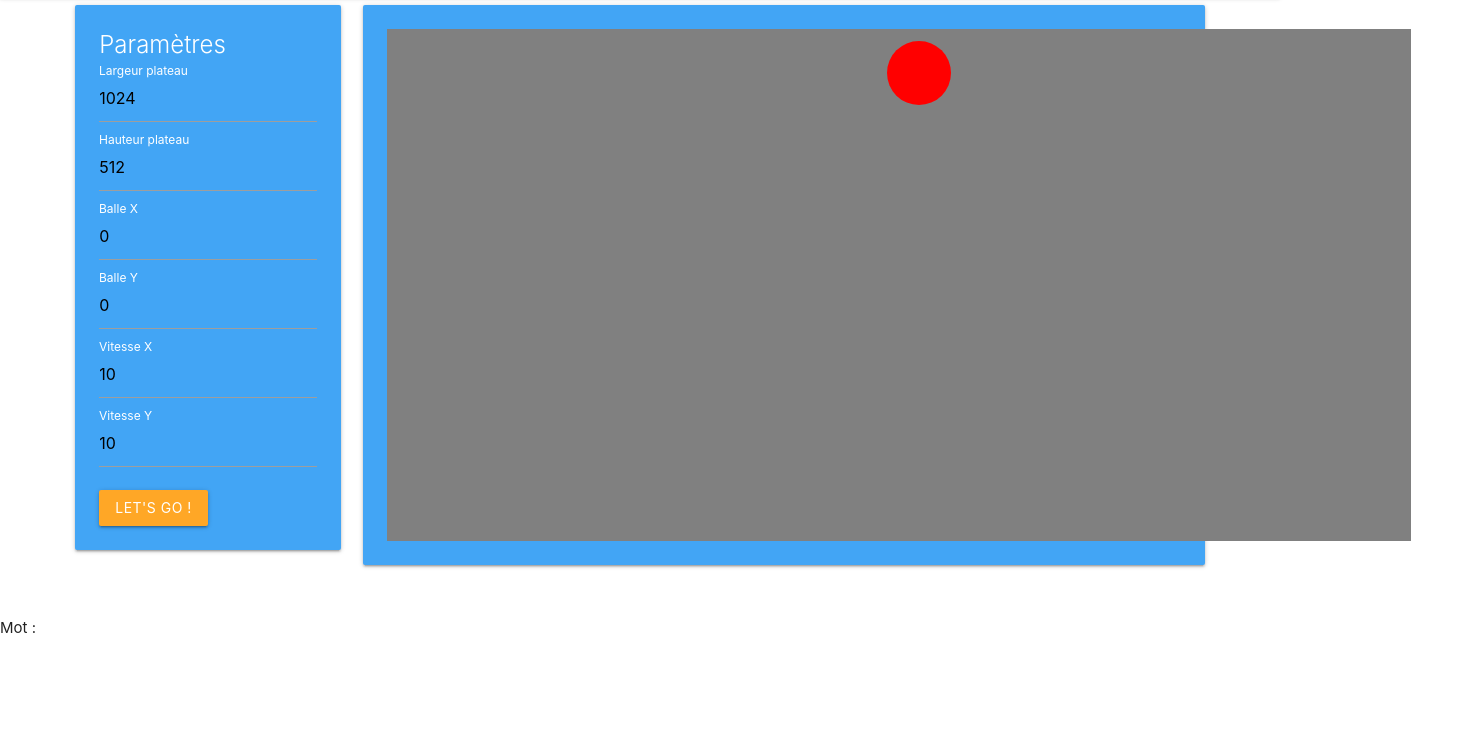
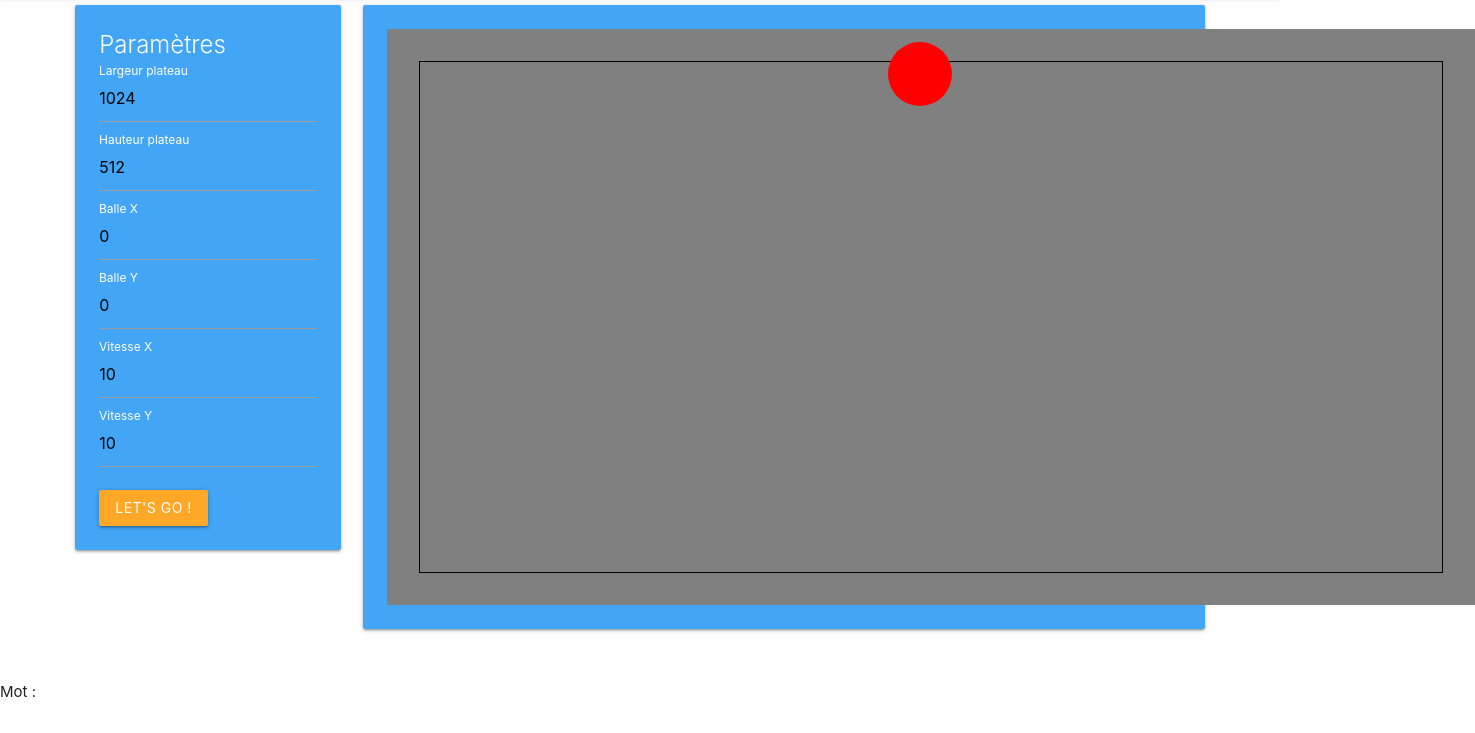
Before and after one commit to AdrienVannson/Billard, a plain HTML site: page index.html in a window 1280 px wide. Shown: the part 67-800 px from the top of the page, 1475 px wide, since content can reach past the window. Drawn offline with nearby package versions, Linux system fonts and the light colour scheme.

Commit message:
Correction de bugs

```diff
--- a/index.html
+++ b/index.html
@@ -70,8 +70,10 @@
                 <div class="card blue lighten-1">
 
                     <div class="card-content">
-                        <div id="plateau">
-                            <div id="bille"></div>
+                        <div id="conteneur-plateau">
+                            <div id="plateau">
+                                <div id="bille"></div>
+                            </div>
                         </div>
                     </div>
 
--- a/script.js
+++ b/script.js
@@ -30,6 +30,11 @@ var intervalleId = -1;
 function ajouterLettre (lettre)
 {
     mot.innerText += lettre;
+}
+
+function effacerMot ()
+{
+    mot.innerText = '';
 }
 
 
@@ -115,7 +120,6 @@ function demarrer ()
 {
     var elementsFormulaire = document.forms['parametres'].elements;
 
-
     plateauLargeur = +elementsFormulaire['largeur-plateau'].value;
     plateauHauteur = +elementsFormulaire['hauteur-plateau'].value;
 
@@ -131,6 +135,13 @@ function demarrer ()
     bille = document.getElementById('bille');
     mot = document.getElementById('mot');
 
+
+    var conteneurPlateau = document.getElementById('conteneur-plateau');
+    conteneurPlateau.style.height = plateauHauteur + 64 + 'px';
+    conteneurPlateau.style.width = plateauLargeur + 64 + 'px';
+
+    effacerMot();
+
     startIntervalle();
 }
 
--- a/styles.css
+++ b/styles.css
@@ -6,19 +6,28 @@
     box-shadow: 0 1px 0 0 #fff !important;
 }
 
-
 #conteneur {
     margin-left: 64px;
     margin-right: 64px;
 }
 
-#plateau {
-    height: 512px;
-    width: 1024px;
-    border: 32px solid grey;
+
+#conteneur-plateau {
     margin: auto;
+    position: relative;
 
     background-color: grey;
+}
+
+#plateau {
+    position: absolute;
+
+    top: 32px;
+    bottom: 32px;
+    left: 32px;
+    right: 32px;
+
+    border: 1px solid #000;
 }
 
 #bille {
```
